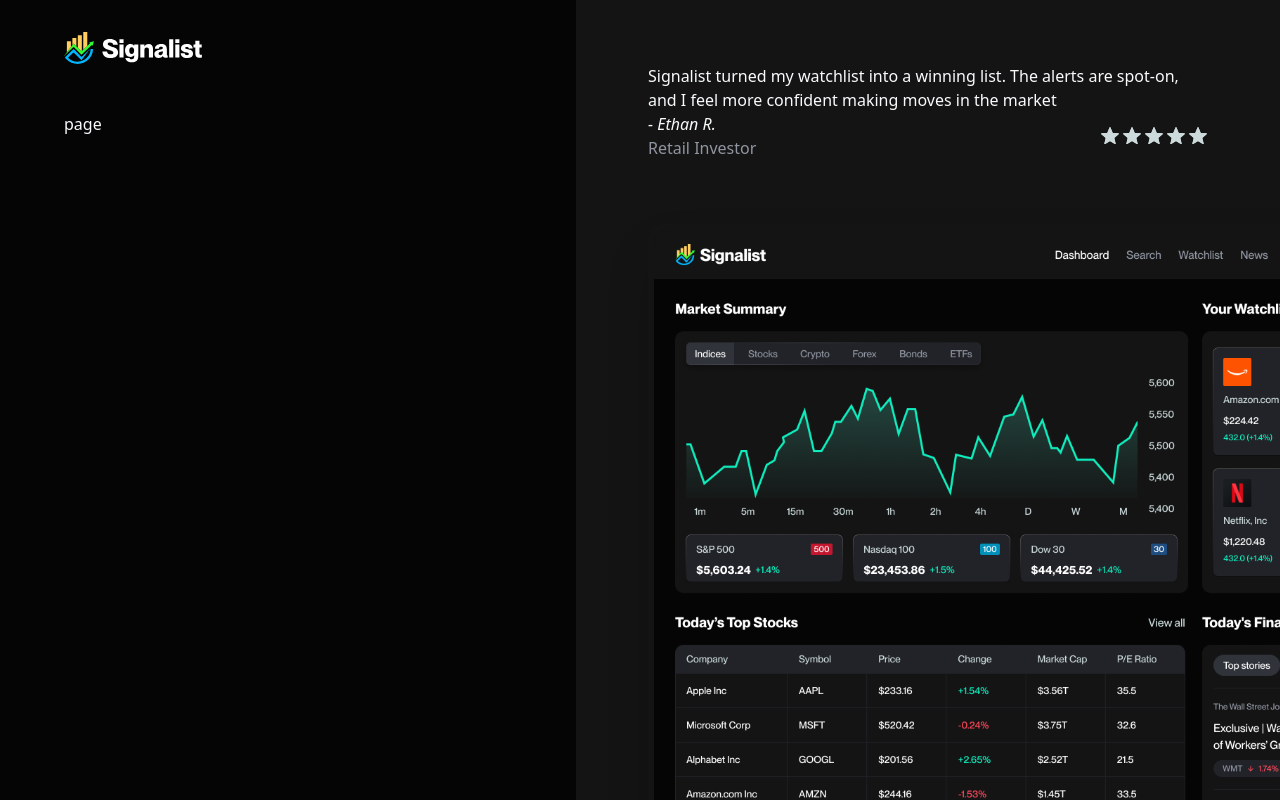
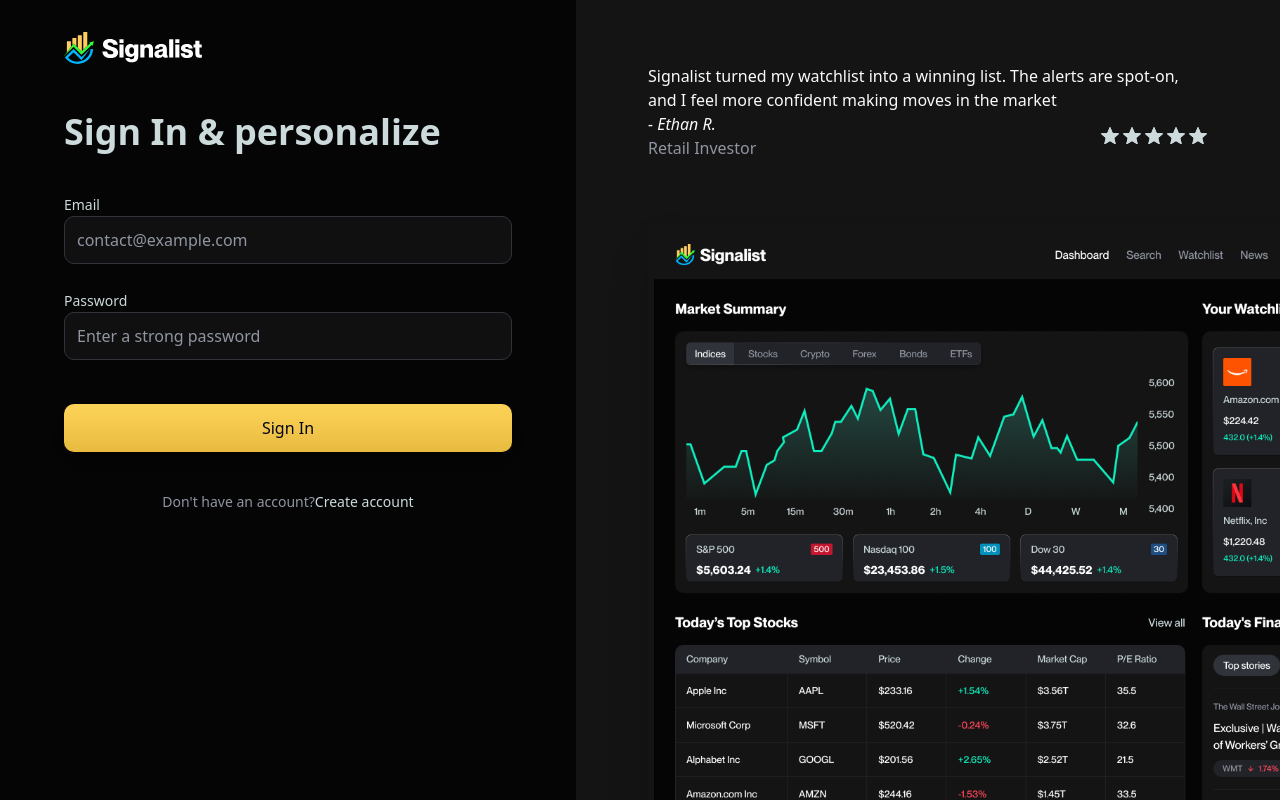
Before and after one commit to Smah-amen/Signalist, a Next.js app: page /sign-in in a window 1280 px wide. Built offline with nearby package versions, Linux system fonts and the light colour scheme.

Commit message:
add sign in

```diff
--- a/app/(auth)/sign-in/page.tsx
+++ b/app/(auth)/sign-in/page.tsx
@@ -1,8 +1,85 @@
+'use client'
+import FooterLink from "@/components/forms/FooterLink";
+import InputFaild from "@/components/forms/InputFaild";
+import { Button } from "@/components/ui/button";
+import { SubmitHandler, useForm } from "react-hook-form";
 
+interface SignInFormData {
+  email: string;
+  password: string;
+}
 const SignIn = () => {
-  return (
-    <div>page</div>
-  )
-}
+  const {
+    register,
+    handleSubmit,
+    control,
+    formState: { errors, isSubmitting },
+  } = useForm<SignInFormData>({
+    defaultValues: {
+      email: "",
+      password: "",
+    },
+    mode: "onBlur",
+  });
 
-export default SignIn
+  const onSubmit: SubmitHandler<SignInFormData> = async (data) => {
+    try {
+      console.log(data);
+    } catch (error) {
+      console.error("Error submitting form:", error);
+    }
+  };
+
+  return <>
+        <h1 className="form-title">Sign In & personalize</h1>
+      <form onSubmit={handleSubmit(onSubmit)} className="space-y-6">
+            <InputFaild
+          name="email"
+          label="Email"
+          placeholder="contact@example.com"
+          type="email"
+          register={register}
+          error={errors.email}
+          validation={{
+            required: "Email is required",
+            pattern: {
+              value: /^[^\s@]+@[^\s@]+\.[^\s@]+$/,
+              message: "Invalid email address",
+            },
+          }}
+        />
+          <InputFaild
+          name="password"
+          label="Password"
+          placeholder="Enter a strong password"
+          type="password"
+          register={register}
+          error={errors.password}
+          validation={{
+            required: "Password is required",
+            minLength: {
+              value: 8,
+              message: "Password must be at least 8 characters",
+            },
+          }}
+        />
+
+      <Button
+          type="submit"
+          disabled={isSubmitting}
+          className="yellow-btn w-full mt-5"
+        >
+          {isSubmitting ? "Signing In" : "Sign In"}
+    </Button>
+      <FooterLink
+        text="Don't have an account?"
+        linkText="Create account"
+        href="/sign-up"
+
+      />
+
+      </form>
+  </>;
+};
+
+export default SignIn;
--- a/app/(auth)/sign-up/page.tsx
+++ b/app/(auth)/sign-up/page.tsx
@@ -27,7 +27,7 @@
     handleSubmit,
     control,
     formState: { errors, isSubmitting },
-  } = useForm<SignInFormData>({
+  } = useForm<SignUpFormData>({
     defaultValues: {
       fullName: "",
       email: "",
@@ -40,7 +40,7 @@
     mode: "onBlur",
   });
 
-  const onSubmit: SubmitHandler<SignInFormData> = async (data) => {
+  const onSubmit: SubmitHandler<SignUpFormData> = async (data) => {
     try {
       console.log(data);
     } catch (error) {
```
